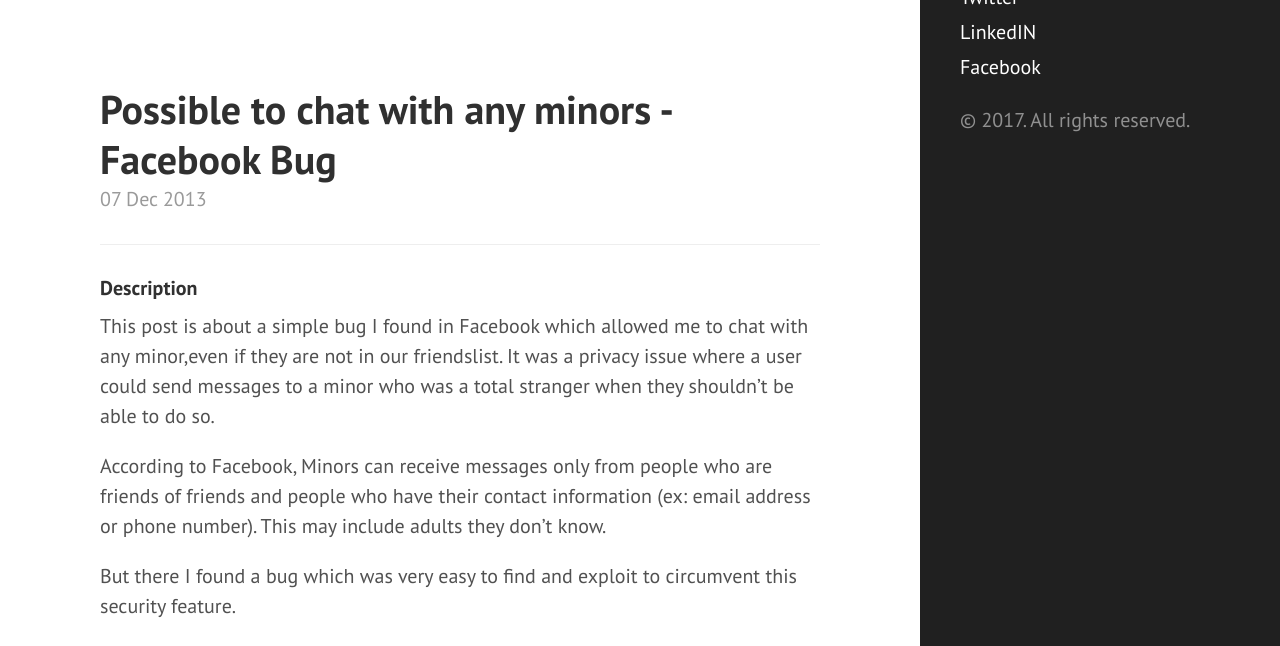
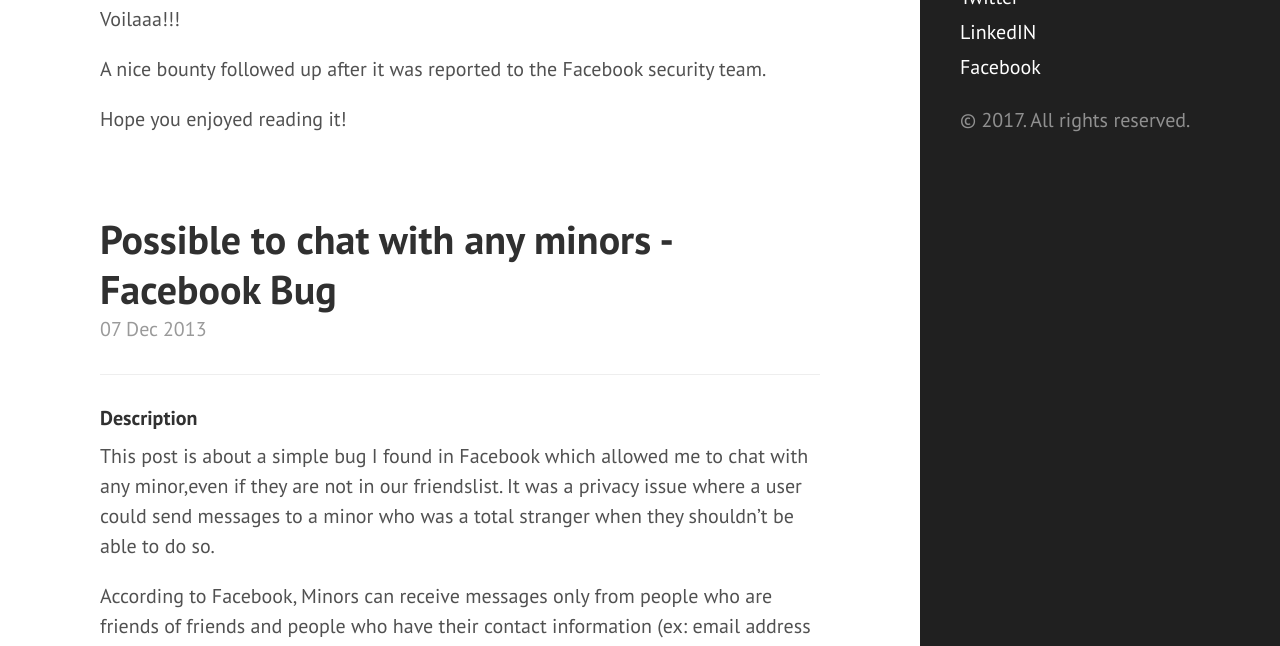
Before and after one commit to sahadnk72/sahadnk72.github.io, a Jekyll site: the page built from index.html, in a window 1280 px wide and 900 px high, scrolled down 3733 px, cut to the strip 254-900 px from the top of the window. Built offline with Jekyll 4.4.1, drawn with Linux system fonts in a browser that asks for light colours; Markdown is read by kramdown in place of the engine named in the settings; the list of posts is cut into pages by our own code.

Commit message:
Update 2014-11-06-oculus-hack.md

```diff
--- a/_posts/2014-11-06-oculus-hack.md
+++ b/_posts/2014-11-06-oculus-hack.md
@@ -14,3 +14,10 @@ After trying with many known tricks to bypass the protection there, and with zer
 
 
 <iframe width="560" height="315" src="https://www.youtube.com/embed/01a1aProHRU" frameborder="0" allowfullscreen></iframe>
+
+Voilaaa!!!
+
+A nice bounty followed up after it was reported to the Facebook security team.
+
+
+Hope you enjoyed reading it!
```
